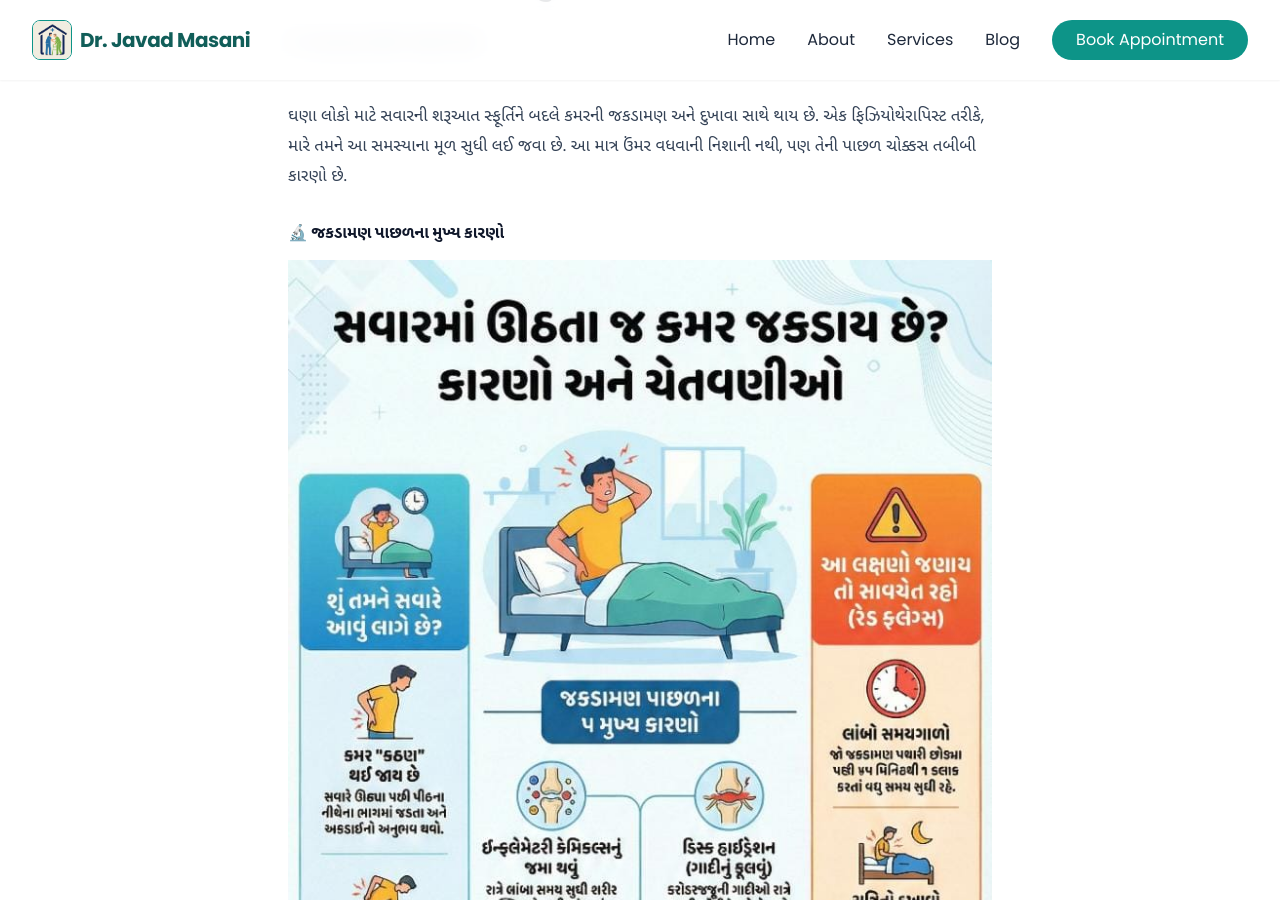
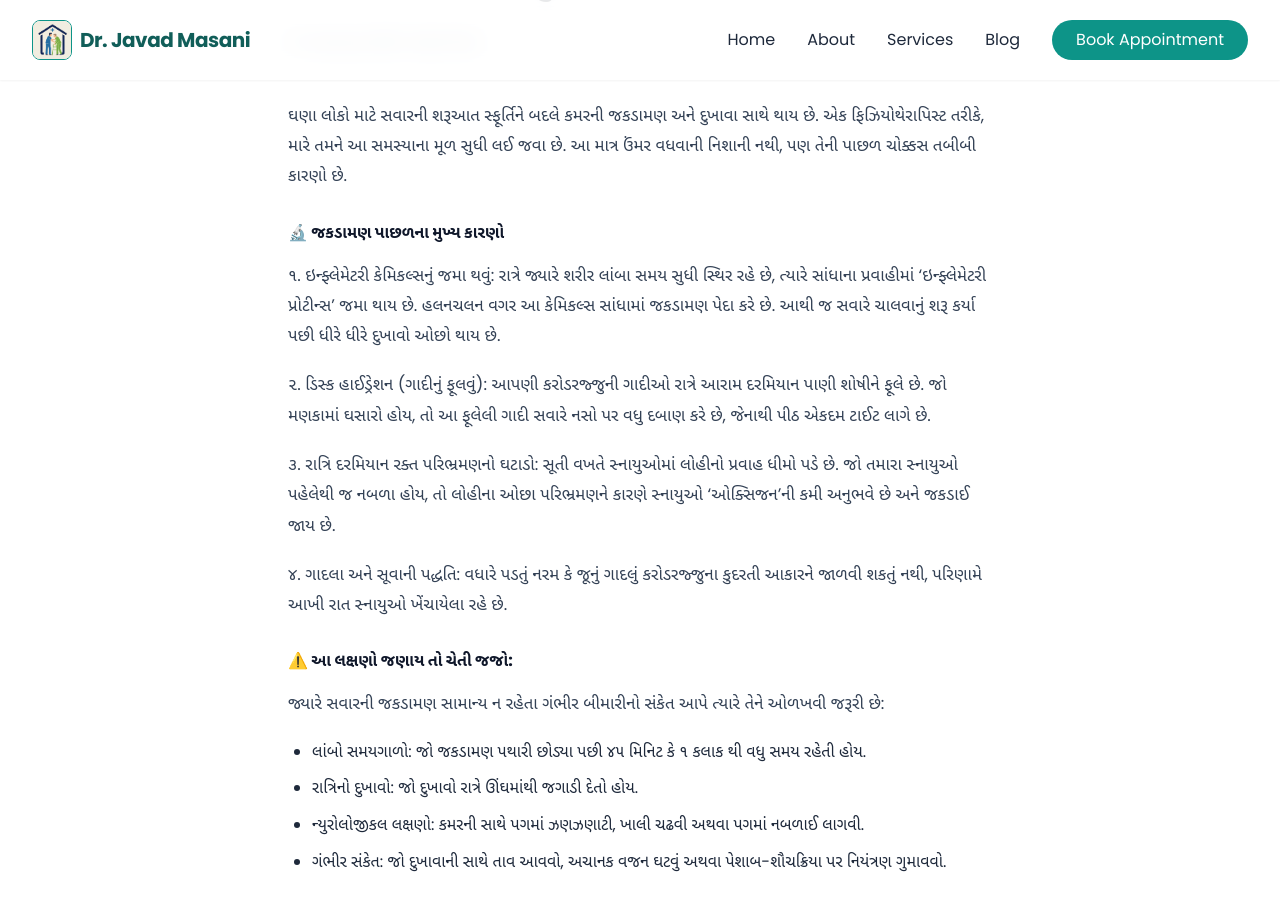
Before and after one commit to JavadMasani/Araogya, a Jekyll site: the page built from _posts/2026-01-27-morning-stiffness-reasons-and-care.md, in a window 1280 px wide and 900 px high, scrolled down 644 px. Built offline with Jekyll 4.4.1, drawn with Linux system fonts in a browser that asks for light colours; nearby versions of some CDN libraries.

Commit message:
Update Blogs “2026-01-27-morning-stiffness-reasons-and-care”

```diff
--- a/_posts/2026-01-27-morning-stiffness-reasons-and-care.md
+++ b/_posts/2026-01-27-morning-stiffness-reasons-and-care.md
@@ -13,8 +13,6 @@
 ઘણા લોકો માટે સવારની શરૂઆત સ્ફૂર્તિને બદલે કમરની જકડામણ અને દુખાવા સાથે થાય છે. એક ફિઝિયોથેરાપિસ્ટ તરીકે, મારે તમને આ સમસ્યાના મૂળ સુધી લઈ જવા છે. આ માત્ર ઉંમર વધવાની નિશાની નથી, પણ તેની પાછળ ચોક્કસ તબીબી કારણો છે.
 
 ### 🔬 જકડામણ પાછળના મુખ્ય કારણો
-
-![](/Araogya/assets/uploads/165058.jpg)
 
 ૧. ઇન્ફ્લેમેટરી કેમિકલ્સનું જમા થવું:
 રાત્રે જ્યારે શરીર લાંબા સમય સુધી સ્થિર રહે છે, ત્યારે સાંધાના પ્રવાહીમાં 'ઇન્ફ્લેમેટરી પ્રોટીન્સ' જમા થાય છે. હલનચલન વગર આ કેમિકલ્સ સાંધામાં જકડામણ પેદા કરે છે. આથી જ સવારે ચાલવાનું શરૂ કર્યા પછી ધીરે ધીરે દુખાવો ઓછો થાય છે.
@@ -44,3 +42,5 @@
 યાદ રાખો: વહેલું નિદાન એ જ જટિલ ઓપરેશનથી બચવાનો શ્રેષ્ઠ માર્ગ છે.
 
 સ્વસ્થ રહો, સક્રિય રહો!
+
+![](/Araogya/assets/uploads/165058.jpg)
```
